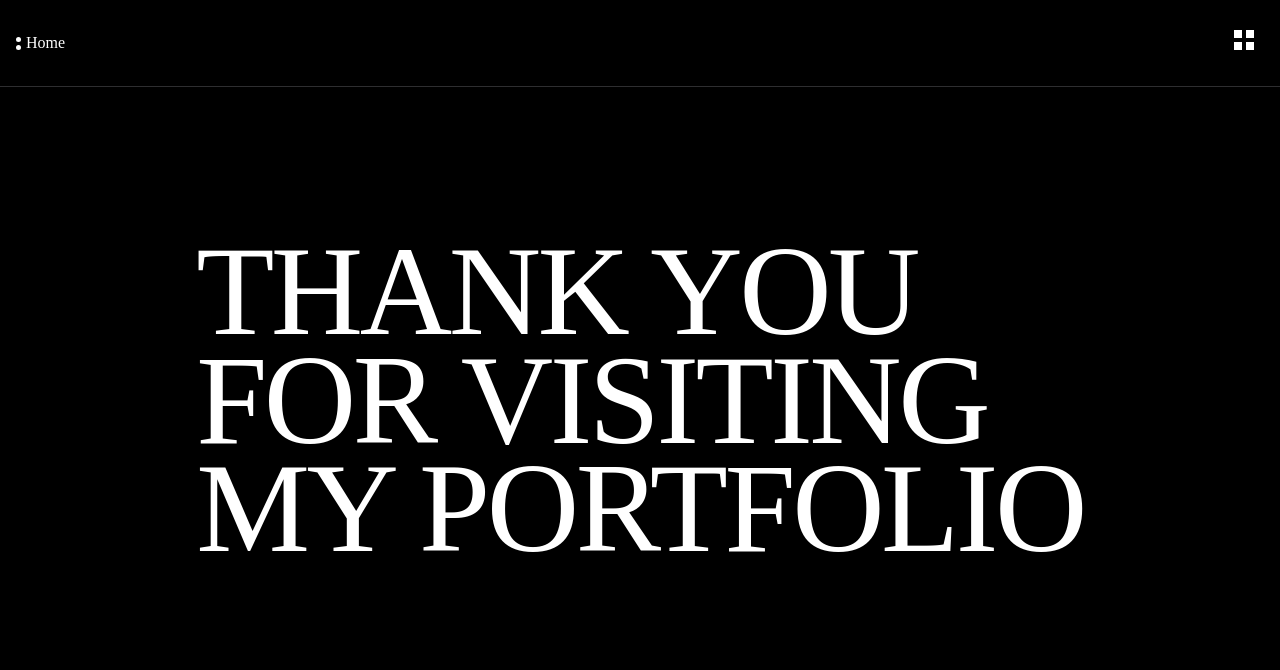
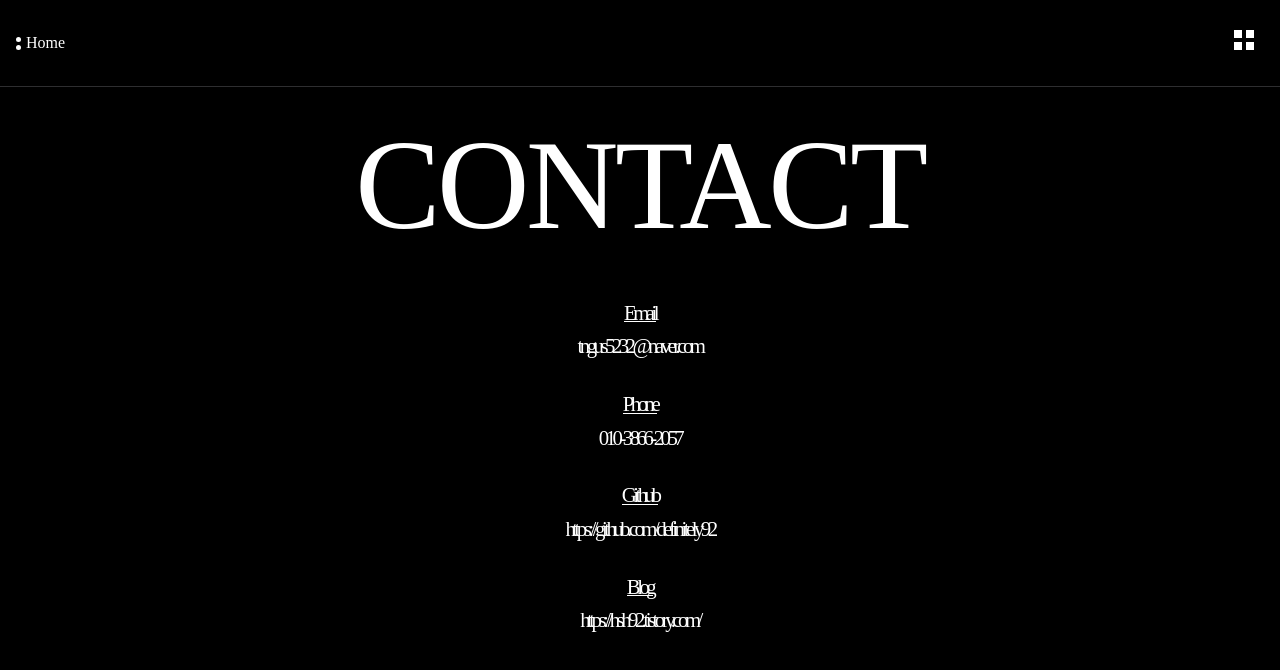
Before and after one commit to definitely92/react-portfoilo, a React (Create React App) app: page /#/contact in a window 1280 px wide. Shown: the top 670 px of the page. Built offline with nearby package versions, Linux system fonts and the light colour scheme; a web font is replaced by a local one.

Commit message:
Fix: add styled Components from Contact Page

```diff
--- a/package.json
+++ b/package.json
@@ -13,6 +13,7 @@
     "react-dom": "^18.2.0",
     "react-router-dom": "^6.15.0",
     "react-scripts": "5.0.1",
+    "styled-components": "^6.0.7",
     "web-vitals": "^2.1.4"
   },
   "scripts": {
--- a/src/assets/styles/_pages.scss
+++ b/src/assets/styles/_pages.scss
@@ -544,6 +544,7 @@
   display: flex;
   justify-content: center;
   align-items: center;
+  gap: 3rem;
 }
 .contact__cont {
   color: #fff;
@@ -558,7 +559,7 @@
   width: 85%;
   margin: auto;
   display: flex;
-  justify-content: center;
+  // justify-content: center;
 
   .experience {
     ul > li {
@@ -693,3 +694,9 @@
   height: 1px;
   background: #000;
 }
+
+@media screen and (max-width: 640px) {
+  .skill-list {
+    width: 100%;
+  }
+}
--- a/src/pages/Contact.js
+++ b/src/pages/Contact.js
@@ -1,6 +1,83 @@
 import React from "react";
 import Header from "../components/Header";
 import Layout from "../components/Layout";
+import styled from "styled-components";
+
+const ContactText = styled.div`
+  position: relative;
+  color: #fff;
+  font-size: 1.3rem;
+  transition: all 0.2s;
+  font-family: "Malgun Gothic";
+  text-align: center;
+`;
+
+const InfoList = styled.div`
+  padding-top: 4rem;
+`;
+
+const Item = styled.dl`
+  margin-bottom: 2.5rem;
+`;
+
+const Title = styled.dt`
+  position: relative;
+  display: inline-block;
+  margin-bottom: 1rem;
+  &::before {
+    content: "";
+    position: absolute;
+    bottom: -1px;
+    left: 0;
+    height: 1px;
+    width: 100%;
+    background: #fff;
+  }
+`;
+
+const Text = styled.dd`
+  cursor: pointer;
+`;
+
+const contactInfo = [
+  {
+    id: 1,
+    title: "Email",
+    text: "tngus5232@naver.com",
+  },
+  {
+    id: 2,
+    title: "Phone",
+    text: "010-3866-2057",
+  },
+  {
+    id: 3,
+    title: "Github",
+    text: "https://github.com/definitely92",
+    url: "https://github.com/definitely92",
+  },
+  {
+    id: 4,
+    title: "Blog",
+    text: "https://hsh92.tistory.com/",
+    url: "https://hsh92.tistory.com/",
+  },
+];
+
+const ListItem = ({ title, text, url }) => {
+  return (
+    <Item>
+      <Title>{title}</Title>
+      <Text
+        onClick={() => {
+          window.open(url);
+        }}
+      >
+        {text}
+      </Text>
+    </Item>
+  );
+};
 
 const Contact = () => {
   return (
@@ -9,9 +86,19 @@ const Contact = () => {
       <Layout>
         <section id="contactCont">
           <div className="contact__cont">
-            <div>THANK YOU</div>
-            <div>FOR VISITING</div>
-            <div>MY PORTFOLIO</div>
+            <div>CONTACT</div>
+            <ContactText>
+              <InfoList>
+                {contactInfo.map((item) => (
+                  <ListItem
+                    key={item.id}
+                    title={item.title}
+                    text={item.text}
+                    url={item.url}
+                  />
+                ))}
+              </InfoList>
+            </ContactText>
           </div>
         </section>
       </Layout>
--- a/src/pages/Project.js
+++ b/src/pages/Project.js
@@ -53,7 +53,7 @@ const projectInfo = [
   {
     id: "4",
     link: "https://www.mysoho.com/index.html",
-    image: "../img/port06.jpg",
+    image: "img/port06.jpg",
     title: "마이소호 홈페이지",
     category: "PC & MOBILE",
     text: "쇼핑몰 솔루션 마이소로 홈페이지 제작 및 유지 보수를 하였습니다",
@@ -97,7 +97,7 @@ const projectInfo = [
   {
     id: "9",
     link: "https://github.com/udemy-project-camp-team2/react-team-project-22",
-    image: "../img/movieapp1.gif",
+    image: "img/movieapp1.gif",
     title: "무비리스트",
     category: "PC",
     text: "영화 API를 활용하여 리액트로 만든 영화 리스트 입니다. ",
```
Also changed, not shown: 1 other file (tests, documents, lock files or other folders).
